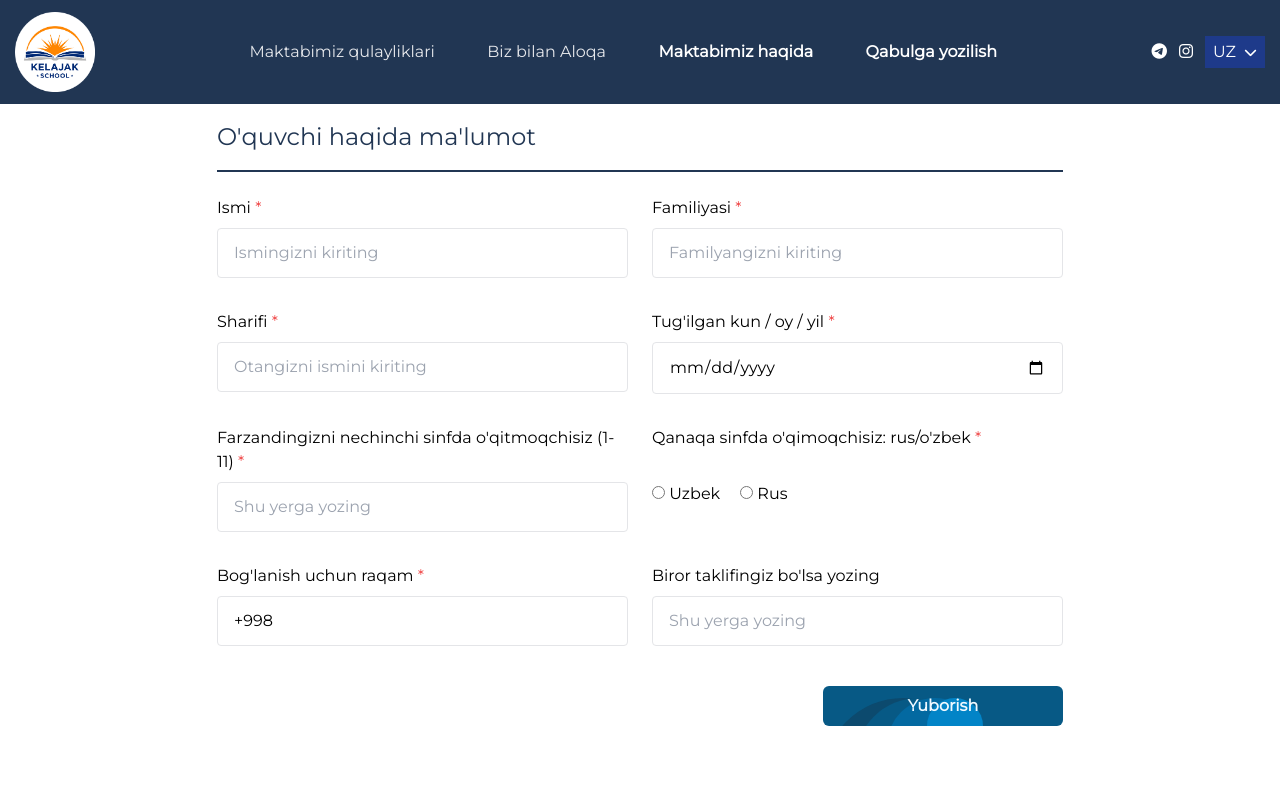
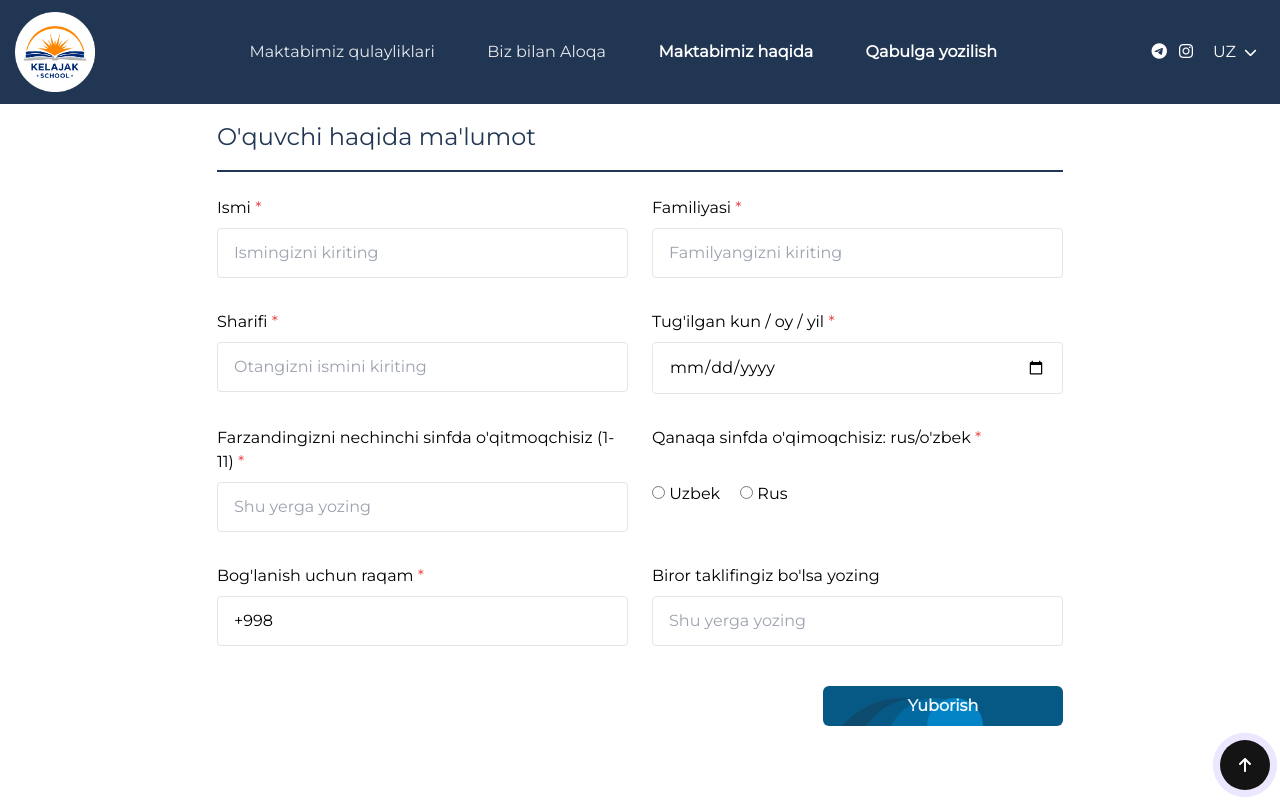
Before and after one commit to sharifov-aslbek/kelajak-school, a Vue app: page /support in a window 1280 px wide. Shown: the top 800 px of the page. Built offline with nearby package versions, Linux system fonts and the light colour scheme.

Commit message:
added animation on maktabimiz qulayliklari

```diff
--- a/src/App.vue
+++ b/src/App.vue
@@ -1,15 +1,17 @@
 <template>
   <RouterView />
   <Footer />
+  <TheTop />
 </template>
 
 <script>
 import { RouterLink , RouterView } from 'vue-router';
 // import Navbar from '@/components/Navbar.vue'
+import TheTop from '@/components/TheTop.vue'
 import Footer from '@/components/Footer.vue'
 export default {
   components: {
-   Footer
+   Footer , TheTop
   },
   data() {
     return {
--- a/src/components/MyNavbar.vue
+++ b/src/components/MyNavbar.vue
@@ -24,10 +24,10 @@
             </a>
 
             <div class="dropdown">
-             <button @click="toggleDropdown" class="dropdown-toggle bg-blue-900 hover:bg-blue-700 flex items-center gap-2 px-2 text-white py-1">
+             <button @click="toggleDropdown" class="dropdown-toggle  hover:bg-white hover:text-brand-blue flex items-center gap-2 px-2 text-white py-1">
                 {{ currentLocale }} <i class="fa-solid fa-chevron-down text-[13px]"></i>
              </button>
-             <ul v-if="dropdownOpen" class="dropdown-menu bg-brand-blue">
+             <ul v-if="dropdownOpen" class="dropdown-menu">
              <li
                 v-for="locale in $i18n.availableLocales"
                 :key="`locale-${locale}`"
--- /dev/null
+++ b/src/components/TheTop.vue
@@ -0,0 +1,96 @@
+<template>
+   <div class="totop fixed bottom-[10px] z-50 right-[10px]">
+      <button class="button" @click="scrolToTop">
+  <svg class="svgIcon" viewBox="0 0 384 512">
+    <path
+      d="M214.6 41.4c-12.5-12.5-32.8-12.5-45.3 0l-160 160c-12.5 12.5-12.5 32.8 0 45.3s32.8 12.5 45.3 0L160 141.2V448c0 17.7 14.3 32 32 32s32-14.3 32-32V141.2L329.4 246.6c12.5 12.5 32.8 12.5 45.3 0s12.5-32.8 0-45.3l-160-160z"
+    ></path>
+  </svg>
+</button>
+
+   </div>
+</template>
+
+<script>
+export default {
+   methods: {
+      scrolToTop() {
+         window.scrollTo({
+      top: 0,
+      behavior: "smooth"
+    })
+      }
+   }
+}
+</script>
+
+<style>
+.button {
+  width: 50px;
+  height: 50px;
+  border-radius: 50%;
+  background-color: rgb(20, 20, 20);
+  border: none;
+  font-weight: 600;
+  display: flex;
+  align-items: center;
+  justify-content: center;
+  box-shadow: 0px 0px 0px 4px rgba(180, 160, 255, 0.253);
+  cursor: pointer;
+  transition: box-shadow 1s;
+  animation: boxshadower 2s infinite;
+  transition-duration: 0.3s;
+  overflow: hidden;
+  position: relative;
+}
+
+@keyframes boxshadower {
+   0% {
+      box-shadow: 0px 0px 0px 4px rgba(180, 160, 255, 0.253);
+   }
+   100% {
+      box-shadow: 0px 0px 0px 8px rgba(180, 160, 255, 0.253);
+   }
+}
+
+.svgIcon {
+  width: 12px;
+  transition-duration: 0.3s;
+}
+
+.svgIcon path {
+  fill: white;
+}
+
+.button:hover {
+  width: 140px;
+  border-radius: 50px;
+  transition-duration: 0.3s;
+  background-color: rgb(7, 45, 181);
+  align-items: center;
+}
+
+.button:hover .svgIcon {
+  /* width: 20px; */
+  transition-duration: 0.3s;
+  transform: translateY(-200%);
+}
+
+.button::before {
+  position: absolute;
+  bottom: -20px;
+  content: "Tepaga qaytish";
+  color: white;
+  /* transition-duration: .3s; */
+  font-size: 0px;
+}
+
+.button:hover::before {
+  font-size: 13px;
+  opacity: 1;
+  bottom: unset;
+  /* transform: translateY(-30px); */
+  transition-duration: 0.3s;
+}
+
+</style>
--- a/src/components/home/AboutSection.vue
+++ b/src/components/home/AboutSection.vue
@@ -26,9 +26,7 @@ export default {
 </script>
 
 <style scoped>
-* {
-   /* overflow-x: hidden; */
-}
+
 
 .about .container .img-content img {
    animation: dropShadowAnimation 3s infinite;
--- a/src/components/home/AdvantageSection.vue
+++ b/src/components/home/AdvantageSection.vue
@@ -130,80 +130,9 @@ export default {
 </script>
 
 <style scoped>
- * {
+* {
+   overflow-x: hidden;
    overflow-y: hidden;
-   overflow-x: hidden;
- }
-
- #app {
-  height: 100%;
-}
-html,
-body {
-  position: relative;
-  height: 100%;
-}
-
-body {
-  background: #eee;
-  font-family: Helvetica Neue, Helvetica, Arial, sans-serif;
-  font-size: 14px;
-  color: #000;
-  margin: 0;
-  padding: 0;
-}
-
-.swiper {
-  width: 100%;
-  height: 100%;
-}
-
-.swiper-slide {
-  text-align: center;
-  font-size: 18px;
-  background: #fff;
-
-  /* Center slide text vertically */
-  display: flex;
-  justify-content: center;
-  align-items: center;
-}
-
-.swiper-slide img {
-  display: block;
-  width: 100%;
-  height: 100%;
-  object-fit: cover;
-}
-
-.autoplay-progress {
-  position: absolute;
-  right: 16px;
-  bottom: 16px;
-  z-index: 10;
-  width: 48px;
-  height: 48px;
-  display: flex;
-  align-items: center;
-  justify-content: center;
-  font-weight: bold;
-  color: var(--swiper-theme-color);
-}
-
-.autoplay-progress svg {
-  --progress: 0;
-  position: absolute;
-  left: 0;
-  top: 0px;
-  z-index: 10;
-  width: 100%;
-  height: 100%;
-  stroke-width: 4px;
-  stroke: var(--swiper-theme-color);
-  fill: none;
-  stroke-dashoffset: calc(125.6px * (1 - var(--progress)));
-  stroke-dasharray: 125.6;
-  transform: rotate(-90deg);
 }
 
 </style>
--- a/src/components/home/HeroSection.vue
+++ b/src/components/home/HeroSection.vue
@@ -1,5 +1,5 @@
 <template>
-  <section class="hero mb-[620px] lg:mb-[620px]">
+  <section class="hero mb-[700px] lg:mb-[620px]">
     <MyNavbar class="absolute z-10" />
     <div class="hero-swiper swiper-container">
       <div class="swiper-wrapper">
@@ -49,7 +49,7 @@
  import Swiper from 'swiper';
 
  export default {
-  components: {MyNavbar , Swiper},
+   components: {Swiper, MyNavbar},
    computed: {
      translatedWord() {
        // '$t' metodini import qilish orqali foydalaning
--- a/src/components/home/LocationSection.vue
+++ b/src/components/home/LocationSection.vue
@@ -1,7 +1,7 @@
 <template>
    <section class="location py-16">
       <div class="container flex flex-col items-start s:items-center gap-5">
-         <h2 class="text-[30px] s:text-[40px] font-bold text-brand-blue" v-motion-roll-visible-bottom>{{ $t('manzil') }}</h2>
+         <h2 class="text-[30px] s:text-[40px] mb-[60px] font-bold text-brand-blue"  v-motion-pop-visible>{{ $t('manzil') }}</h2>
          <iframe src="https://www.google.com/maps/embed?pb=!1m18!1m12!1m3!1d1553.8982093004777!2d65.81234845520969!3d38.8371229933762!2m3!1f0!2f0!3f0!3m2!1i1024!2i768!4f13.1!3m3!1m2!1s0x3f4ea900327171e9%3A0x3ac99f3da7b518e7!2sKelajak%20School!5e0!3m2!1sru!2s!4v1719651321675!5m2!1sru!2s" width="100%" height="450" style="border:0;" allowfullscreen="" loading="lazy" referrerpolicy="no-referrer-when-downgrade"></iframe>
       </div>
    </section>
@@ -15,7 +15,5 @@ export default {
 </script>
 
 <style scoped>
-.location {
-   overflow-x: hidden;
-}
+
 </style>
--- a/src/components/ui-components/TheCardLeft.vue
+++ b/src/components/ui-components/TheCardLeft.vue
@@ -1,5 +1,5 @@
 <template>
-   <div class='flex justify-around items-center flex-col gap-5 xr:gap-0 xr:flex-row'>
+   <div class='flex justify-around items-center flex-col gap-5 xr:gap-0 xr:flex-row' v-motion-pop-visible>
       <div class="text">
          <h3 class="w-full max-w-[431px] font-semibold text-black text-[24px]  s:text-[32px] leading-10">{{ title }}</h3>
          <p class="w-full max-w-[430px] font-normal text-[16px] leading-6 mt-4">{{ subtitle }}</p>
--- a/src/components/ui-components/TheCardRight.vue
+++ b/src/components/ui-components/TheCardRight.vue
@@ -1,5 +1,5 @@
 <template>
-   <div class="flex justify-around items-center flex-col gap-5 xr:gap-0 xr:flex-row">
+   <div class="flex justify-around items-center flex-col gap-5 xr:gap-0 xr:flex-row" v-motion-pop-visible>
       <div class="img order-2 xr:order-1">
          <img :src="img" alt="#" class="w-full max-w-[415px]">
       </div>
--- a/src/views/ConnectionView.vue
+++ b/src/views/ConnectionView.vue
@@ -23,7 +23,7 @@
          <h3 class="text-[20px] s:text-[25px] m:text-[30px] w-full max-w-[250px] xsmax:max-w-full text-brand-blue font-bold">{{ $t('email-addres') }}:</h3>
          <div class="inbox flex items-center gap-3">
             <i class="fa-solid fa-envelope"></i>
-            <p class="text-brand-blue text-[16px] xsmax:text-[20px]">aslbeksharifov@gmail.com</p>
+            <p class="text-brand-blue text-[16px] xsmax:text-[20px]">kelajak.school.qarshi@gmail.com</p>
          </div>
         </div>
 
--- a/src/views/Opporunitues.vue
+++ b/src/views/Opporunitues.vue
@@ -55,7 +55,3 @@ export default {
   components: {MyNavbar},
 }
 </script>
-
-<style>
-
-</style>
```
Lines whose indentation alone changed are shown as unchanged.
